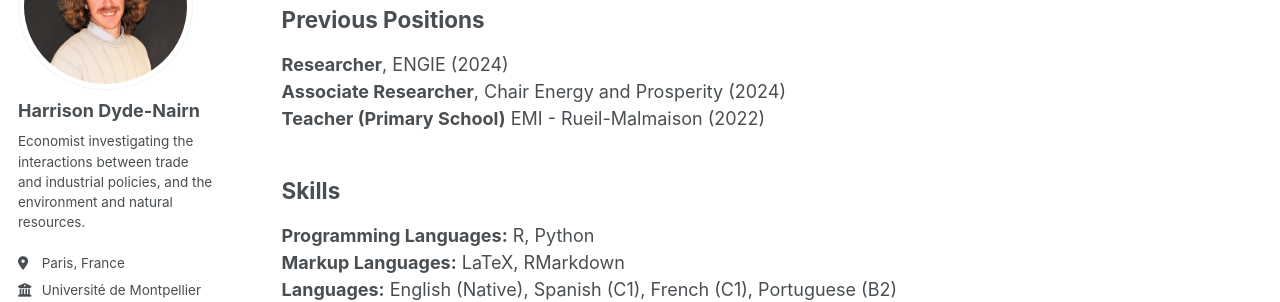
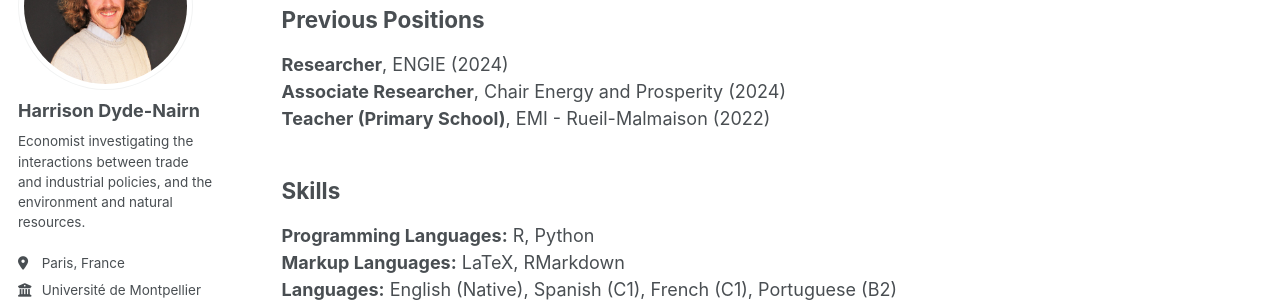
Before and after one commit to hdydenairn/hdydenairn.github.io, a Jekyll site: the page built from _pages/cv.md, in a window 1280 px wide and 900 px high, scrolled down 637 px. Shown: the part 184-486 px from the top of the window. Built offline with Jekyll 4.4.1, drawn with Linux system fonts in a browser that asks for light colours.

Commit message:
Update cv.md

```diff
--- a/_pages/cv.md
+++ b/_pages/cv.md
@@ -31,7 +31,7 @@ redirect_from:
 ## Previous Positions
 **Researcher**, ENGIE (2024)<br>
 **Associate Researcher**, Chair Energy and Prosperity (2024)<br>
-**Teacher (Primary School)**   EMI - Rueil-Malmaison (2022)
+**Teacher (Primary School)**, EMI - Rueil-Malmaison (2022)
 
 ## Skills
 **Programming Languages:** R, Python<br>
```
